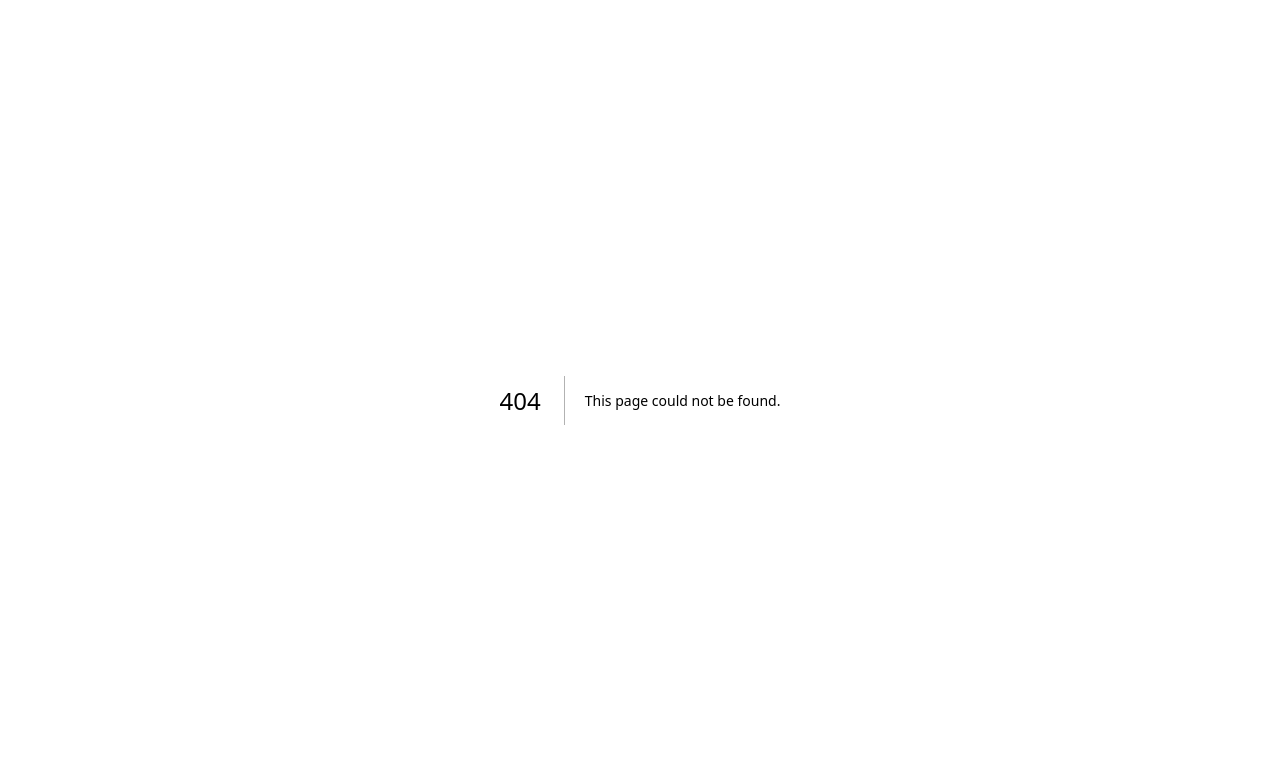
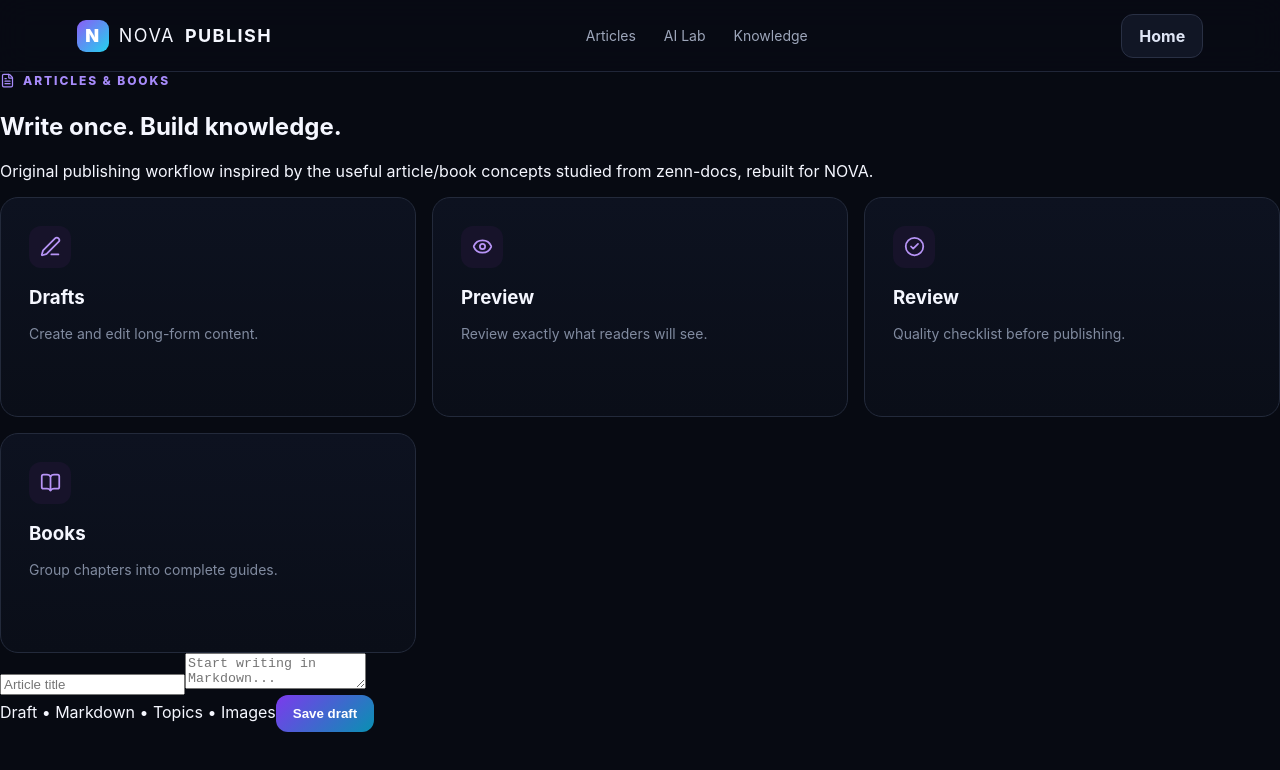
Before and after one commit to praneshpranesh5705-star/Nova, a Next.js app: page /articles in a window 1280 px wide. Before the commit this address had no page. Shown: the top 770 px of the page. Built offline with nearby package versions, Linux system fonts and the light colour scheme.

Commit message:
feat: add article and book publishing workspace

```diff
--- /dev/null
+++ b/app/articles/page.tsx
@@ -0,0 +1,3 @@
+import { BookOpen, FileText, PenLine, Eye, CheckCircle2 } from 'lucide-react'
+const stages=[['Drafts','Create and edit long-form content.',PenLine],['Preview','Review exactly what readers will see.',Eye],['Review','Quality checklist before publishing.',CheckCircle2],['Books','Group chapters into complete guides.',BookOpen]]
+export default function Articles(){return <main><header className="nav"><a className="brand" href="/"><span className="logo">N</span>NOVA <b>PUBLISH</b></a><nav><a href="/articles">Articles</a><a href="/ai">AI Lab</a><a href="/knowledge">Knowledge</a></nav><a className="ghost" href="/">Home</a></header><section className="workspace"><div className="eyebrow"><FileText size={15}/> ARTICLES & BOOKS</div><h1>Write once. Build knowledge.</h1><p>Original publishing workflow inspired by the useful article/book concepts studied from zenn-docs, rebuilt for NOVA.</p><div className="grid">{stages.map(([t,d,I])=><div className="card" key={t}><div className="icon"><I size={21}/></div><h3>{t}</h3><p>{d}</p></div>)}</div><div className="editor publishEditor"><input placeholder="Article title"/><textarea placeholder="Start writing in Markdown..."/><div className="solverBar"><span>Draft • Markdown • Topics • Images</span><button className="primary">Save draft</button></div></div></section></main>}
```
